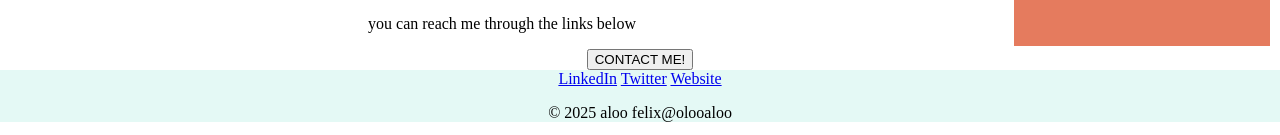
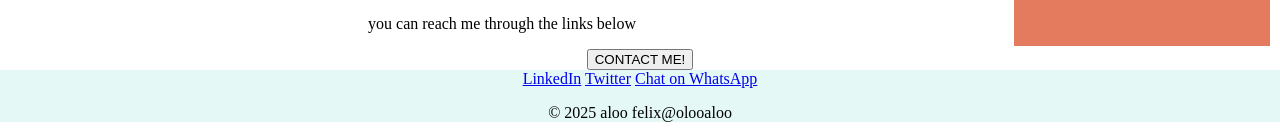
Before and after one commit to filixowino/filix, a plain HTML site: page index.html in a window 1280 px wide. Shown: the part 1798-1933 px from the top of the page. Drawn offline with Linux system fonts and the light colour scheme.

Commit message:
Updated code

```diff
--- a/index.html
+++ b/index.html
@@ -49,7 +49,9 @@
       <div class="bottom-container">
         <a class="footer-link" href="https://www.linkedin.com/">LinkedIn</a>
         <a class="footer-link" href="https://twitter.com/">Twitter</a>
-        <a class="footer-link" href="https://www.appbrewery.co/">Website</a>
+        <a href="https://wa.me/254758870357" target="_blank">
+    Chat on WhatsApp
+</a>
         <p>© 2025 aloo felix@olooaloo</p>
       </div>
 
```
